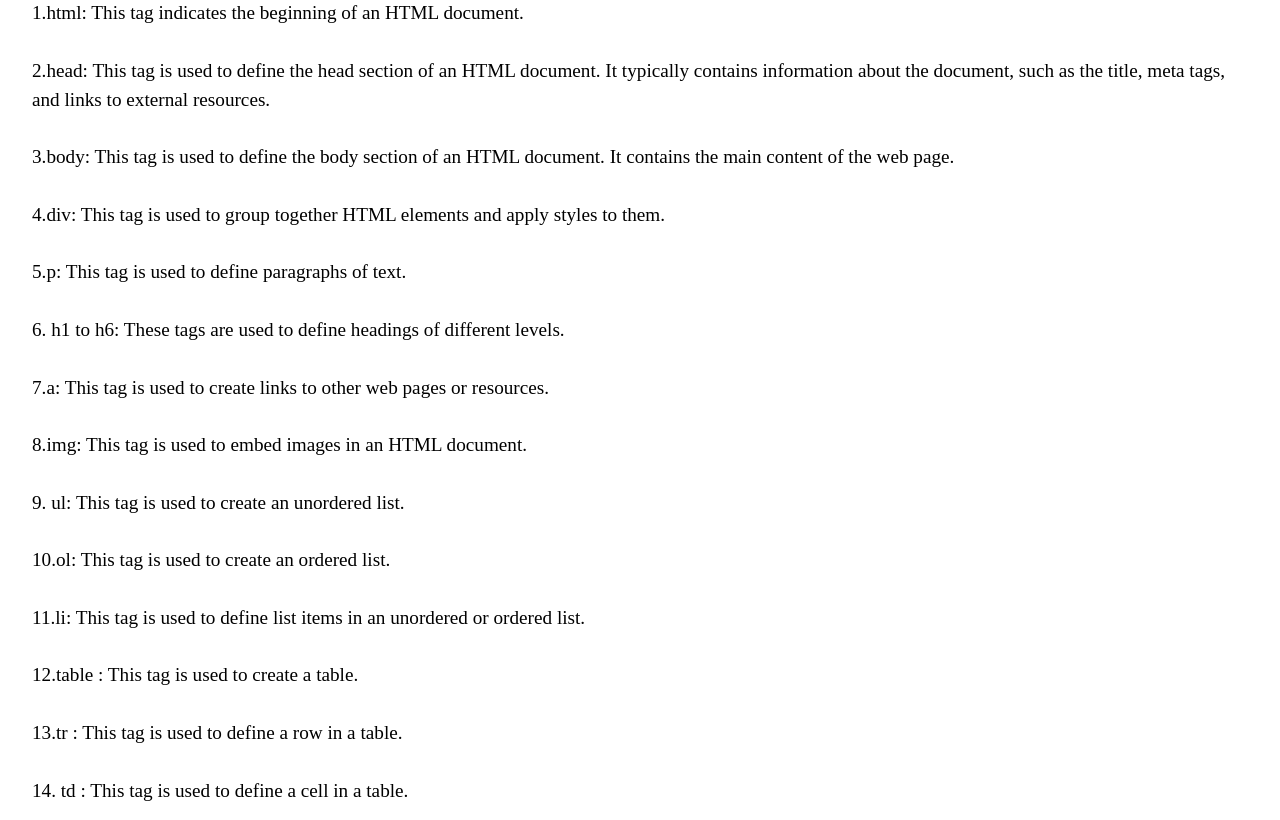
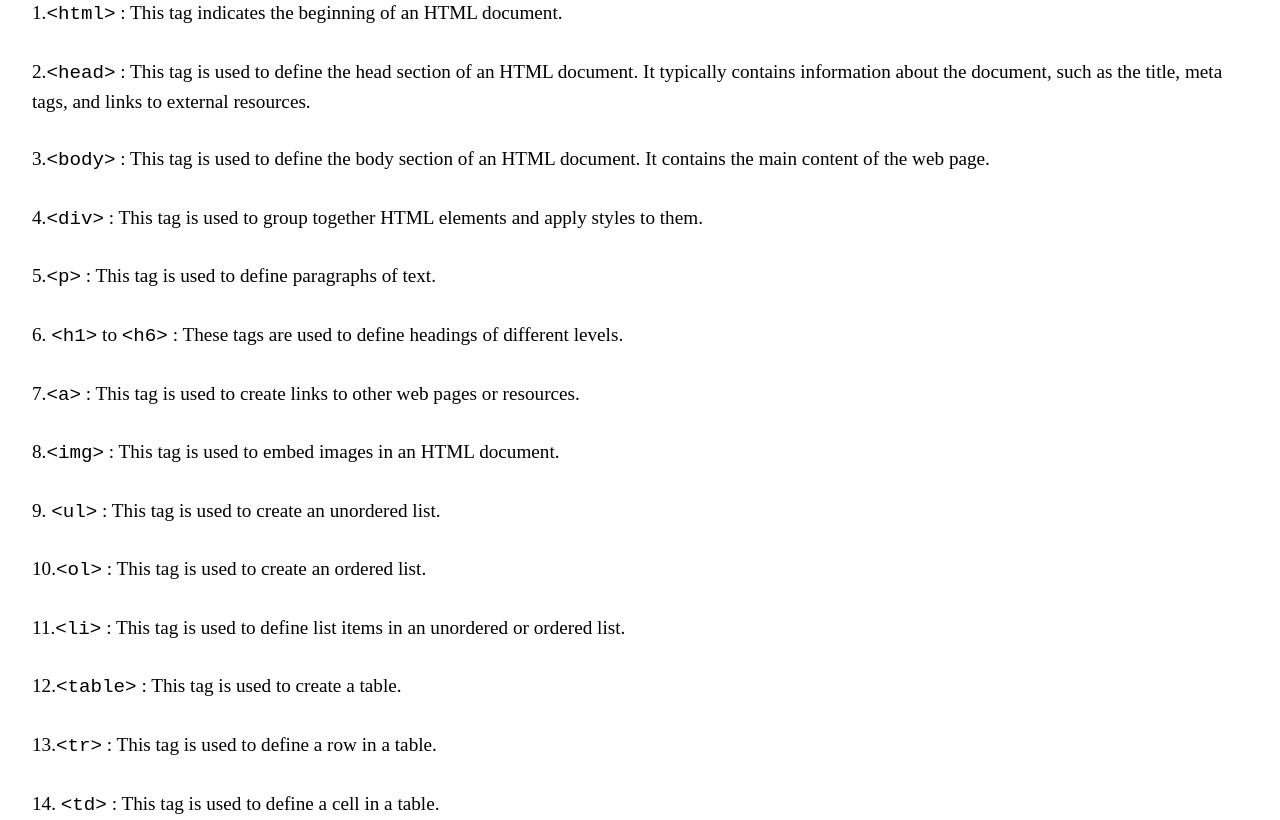
Before and after one commit to ketakii-15/HTML-LEARNING-MADE-SIMPLE-, a plain HTML site: page index.html in a window 1280 px wide. Shown: the part 965-1785 px from the top of the page. Drawn offline with Linux system fonts and the light colour scheme.

Commit message:
Add files via upload

```diff
--- a/index.html
+++ b/index.html
@@ -86,35 +86,35 @@
                     content,
                     and layout of the page. Here are some commonly used HTML tags:</p>
                 <p><br>
-                    1.html: This tag indicates the beginning of an HTML document.
+                    1.<code>&lt;html&gt;</code> :  This tag indicates the beginning of an HTML document.
                     <br><br>
-                    2.head: This tag is used to define the head section of an HTML document. It typically contains
+                    2.<code>&lt;head&gt;</code> : This tag is used to define the head section of an HTML document. It typically contains
                     information about the document, such as the title, meta tags, and links to external resources.
                     <br><br>
-                    3.body: This tag is used to define the body section of an HTML document. It contains the main
+                    3.<code>&lt;body&gt;</code> : This tag is used to define the body section of an HTML document. It contains the main
                     content of the web page.
                     <br><br>
-                    4.div: This tag is used to group together HTML elements and apply styles to them.
+                    4.<code>&lt;div&gt;</code> : This tag is used to group together HTML elements and apply styles to them.
                     <br><br>
-                    5.p: This tag is used to define paragraphs of text.
+                    5.<code>&lt;p&gt;</code> : This tag is used to define paragraphs of text.
                     <br><br>
-                    6. h1 to h6: These tags are used to define headings of different levels.
+                    6. <code>&lt;h1&gt;</code> to <code>&lt;h6&gt;</code>  : These tags are used to define headings of different levels.
                     <br><br>
-                    7.a: This tag is used to create links to other web pages or resources.
+                    7.<code>&lt;a&gt;</code> : This tag is used to create links to other web pages or resources.
                     <br><br>
-                    8.img: This tag is used to embed images in an HTML document.
+                    8.<code>&lt;img&gt;</code> : This tag is used to embed images in an HTML document.
                     <br><br>
-                    9. ul: This tag is used to create an unordered list.
+                    9. <code>&lt;ul&gt;</code> : This tag is used to create an unordered list.
                     <br><br>
-                    10.ol: This tag is used to create an ordered list.
+                    10.<code>&lt;ol&gt;</code> : This tag is used to create an ordered list.
                     <br><br>
-                    11.li: This tag is used to define list items in an unordered or ordered list.
+                    11.<code>&lt;li&gt;</code> : This tag is used to define list items in an unordered or ordered list.
                     <br><br>
-                    12.table : This tag is used to create a table.
+                    12.<code>&lt;table&gt;</code> : This tag is used to create a table.
                     <br><br>
-                    13.tr : This tag is used to define a row in a table.
+                    13.<code>&lt;tr&gt;</code> : This tag is used to define a row in a table.
                     <br><br>
-                    14. td : This tag is used to define a cell in a table.
+                    14. <code>&lt;td&gt;</code> : This tag is used to define a cell in a table.
 
                 </p>
 
```
